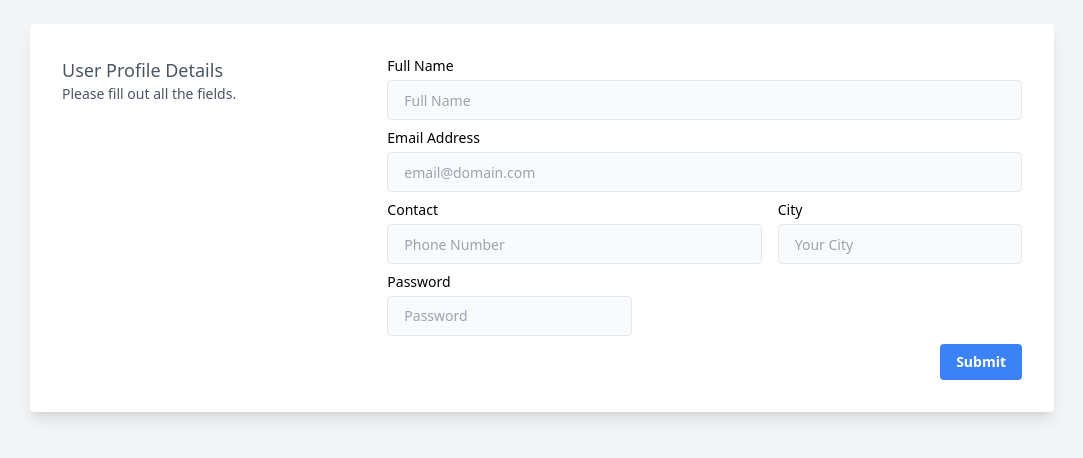
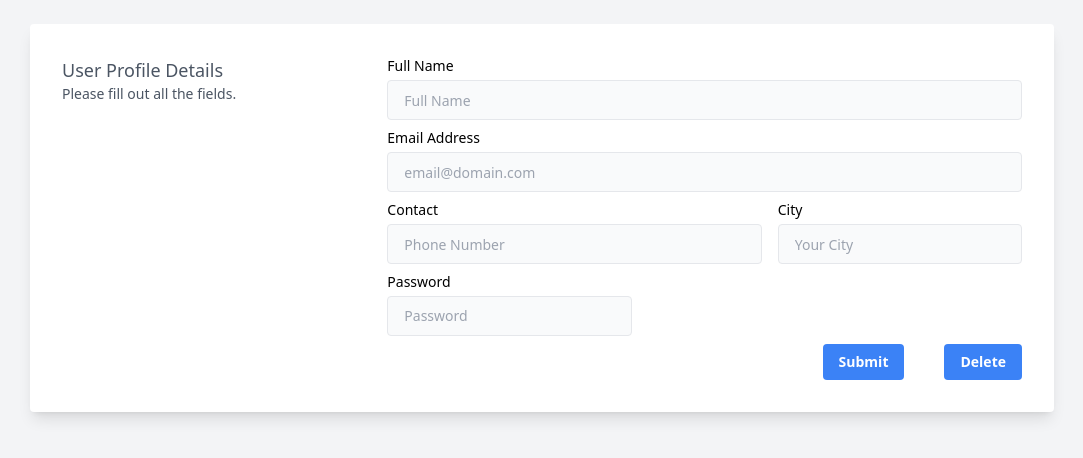
Before and after one commit to codewithtinu/membership, a React (Create React App) app in the folder client/: page /userprofile in a window 1280 px wide. Shown: the part 170-628 px from the top of the page, without its empty margins (98-1181 px from the left). Built offline with nearby package versions, Linux system fonts and the light colour scheme.

Commit message:
Updated userprofile

```diff
--- a/client/src/pages/admin/UserProfile.js
+++ b/client/src/pages/admin/UserProfile.js
@@ -42,6 +42,7 @@ const Userprofile =()=>{
               <div className="md:col-span-5 text-right">
                 <div className="inline-flex items-end">
                   <button type="submit" className="bg-blue-500 hover:bg-blue-700 text-white font-bold py-2 px-4 rounded">Submit</button>
+                  <button type="delete" className="bg-blue-500 hover:bg-blue-700 text-white font-bold py-2 px-4 rounded ml-10">Delete</button>
                 </div>
               </div>
 
```
